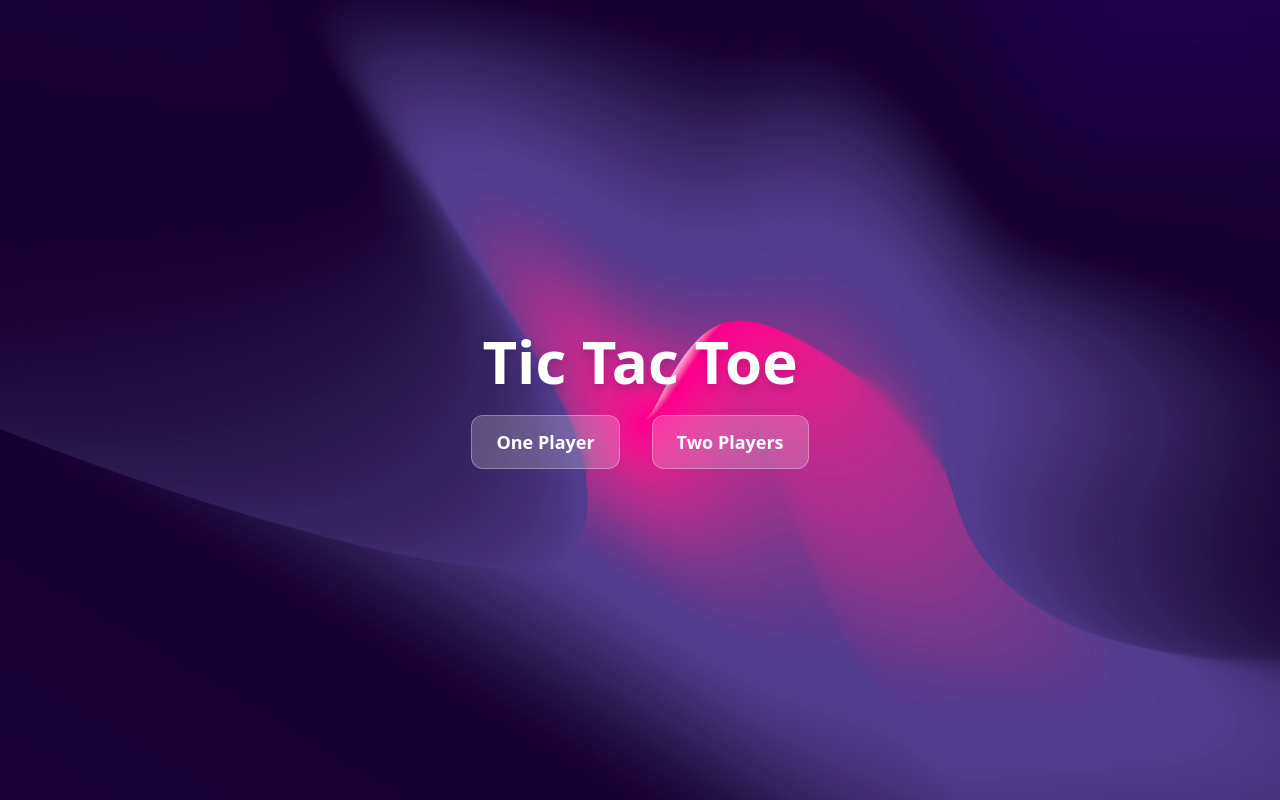
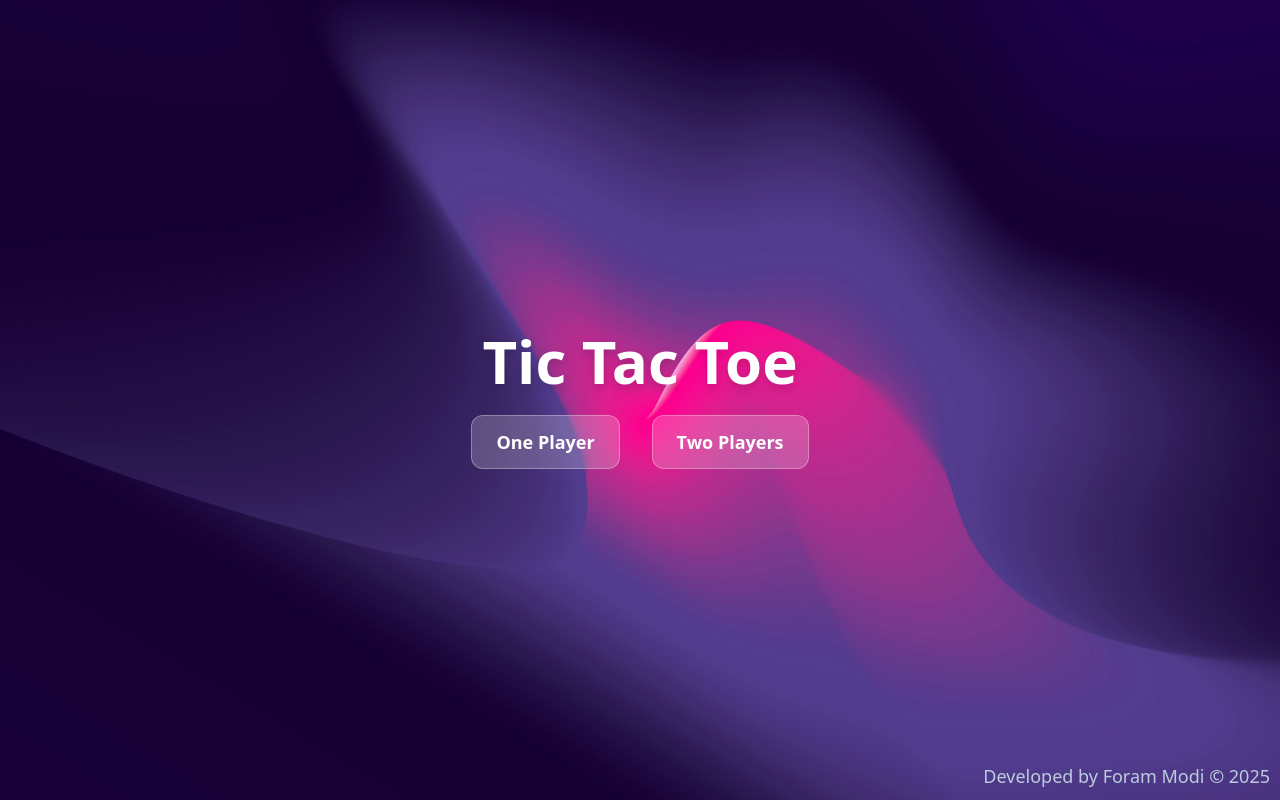
Before and after one commit to Forammodi3103/tic_tac_toe, a React (Vite) app: page / in a window 1280 px wide. Built offline with nearby package versions, Linux system fonts and the light colour scheme.

Commit message:
added name in corner

```diff
--- a/src/App.jsx
+++ b/src/App.jsx
@@ -6,12 +6,24 @@ import TwoPlayerGame from "./components/TwoPlayerGame";
 export default function App() {
   const [mode, setMode] = useState(""); // "" | "one" | "two"
 
-  if (!mode) return <ModeSelection setMode={setMode} />;
-
   return (
     <>
+      {!mode && <ModeSelection setMode={setMode} />}
       {mode === "one" && <OnePlayerGame setMode={setMode} />}
       {mode === "two" && <TwoPlayerGame setMode={setMode} />}
+
+      {/* Footer */}
+      <div
+        style={{
+          position: "fixed",
+          bottom: "10px",
+          right: "10px",
+          fontSize: "18px",
+          color: "#BCCCDC",
+        }}
+      >
+        Developed by Foram Modi © 2025
+      </div>
     </>
   );
 }
```
